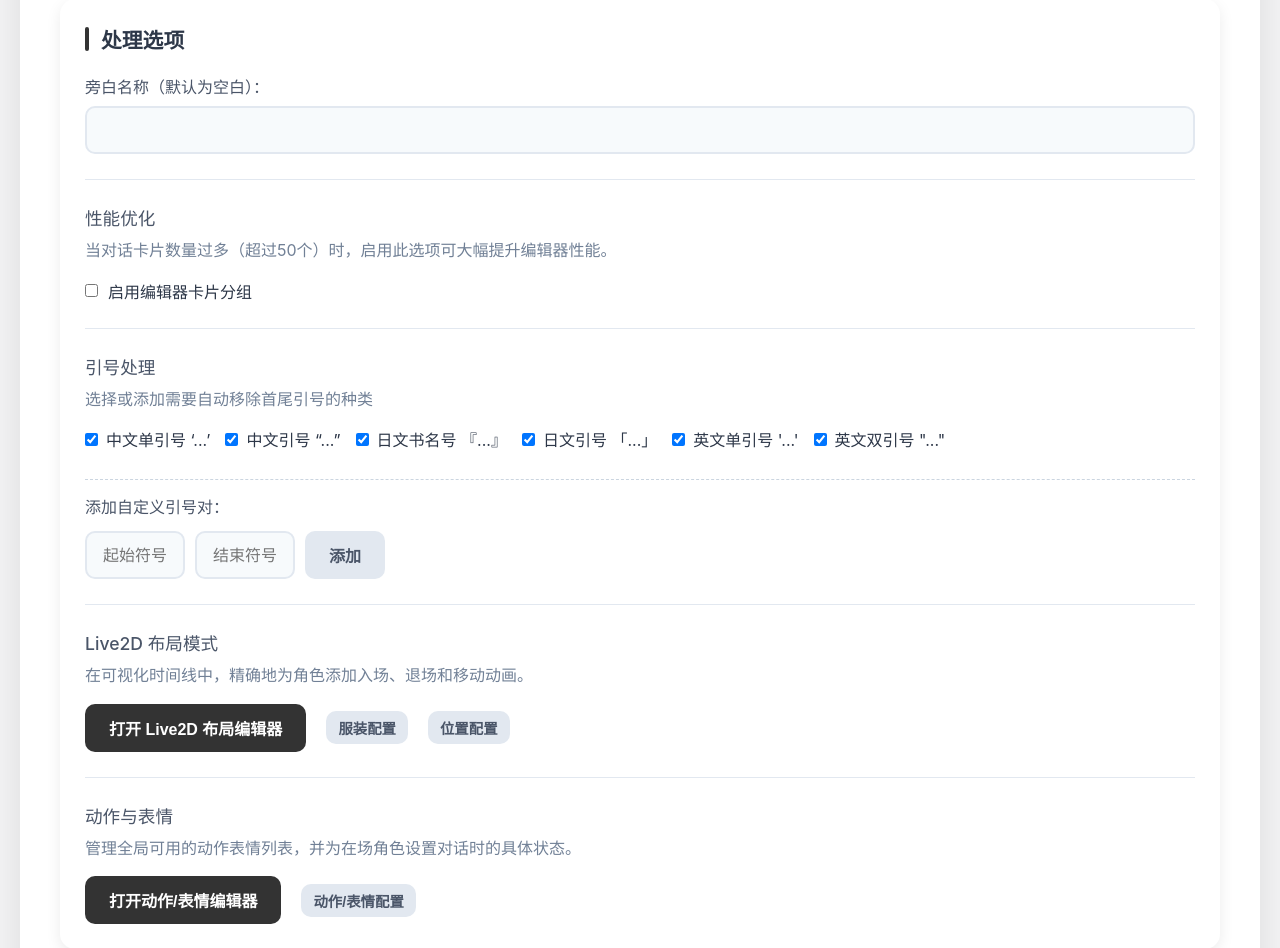
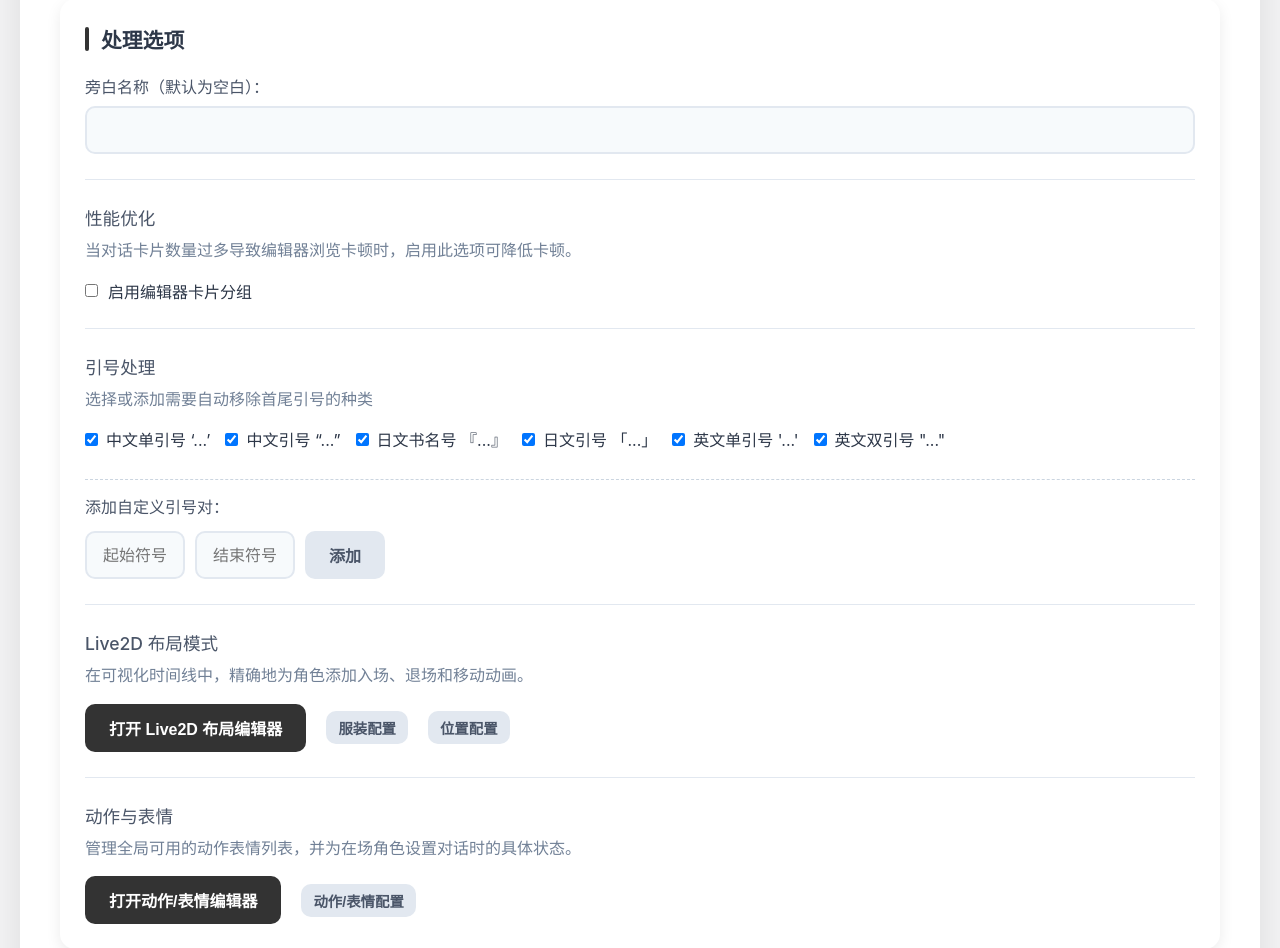
Before and after one commit to Yulinanami/Bestdori_WebTextConverter, a Flask app: page / in a window 1280 px wide. Shown: the part 970-1918 px from the top of the page. Run offline with Flask 3, Linux system fonts and the light colour scheme.

Commit message:
完善说明

```diff
--- a/templates/index.html
+++ b/templates/index.html
@@ -138,7 +138,7 @@
                 性能优化
               </p>
               <p style="color: #718096; margin-bottom: 15px">
-                当对话卡片数量过多（超过50个）时，启用此选项可大幅提升编辑器性能。
+                当对话卡片数量过多导致编辑器浏览卡顿时，启用此选项可降低卡顿。
               </p>
               <label class="auto-preview-label">
                 <input type="checkbox" id="groupCardsCheckbox" />
```
